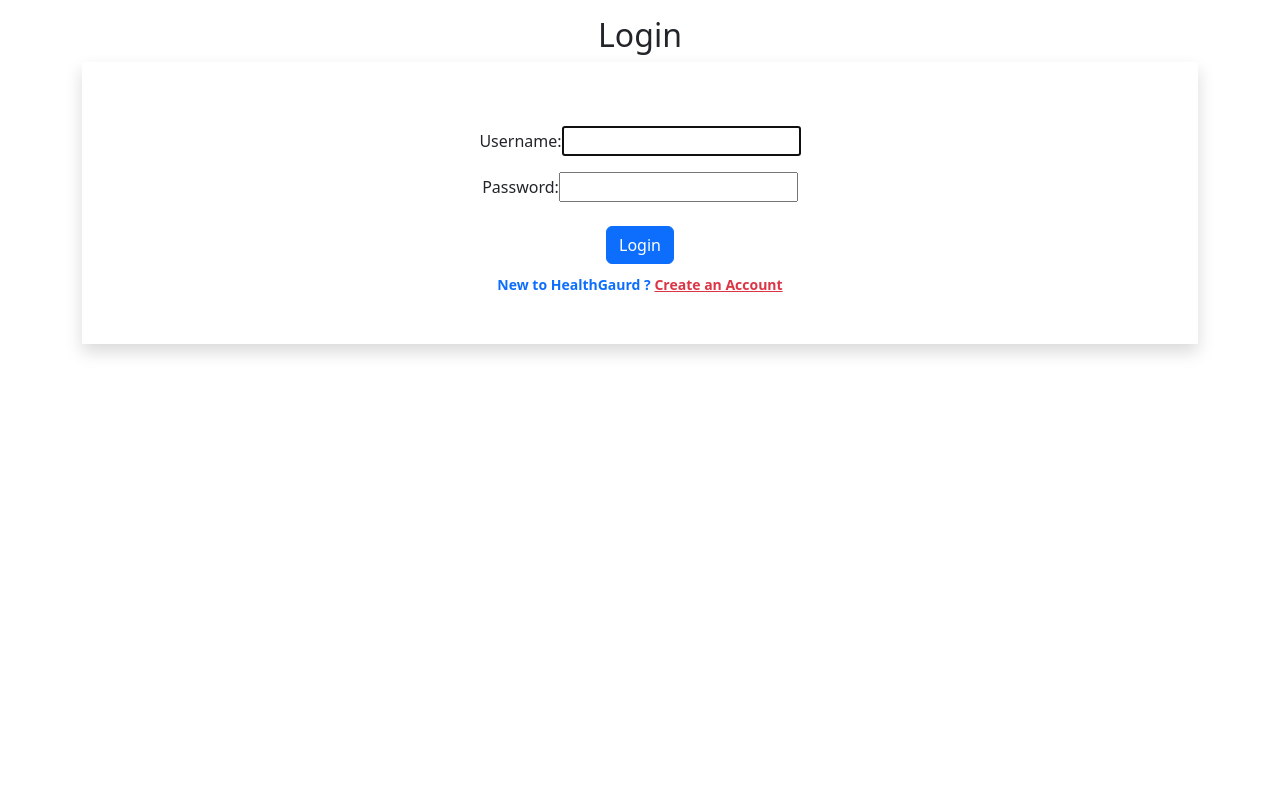
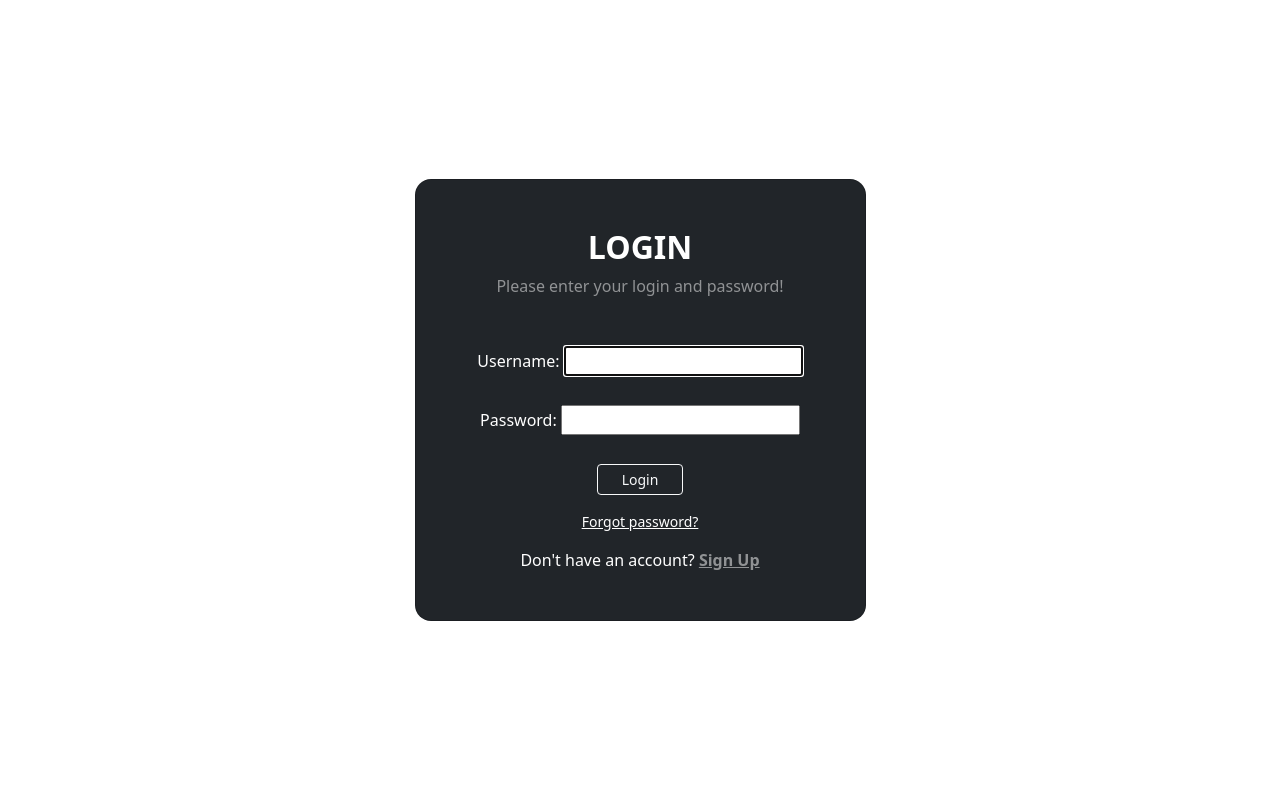
Before and after one commit to Praveenkaushik12/HealthGaurd, a Django app: page /login/ in a window 1280 px wide. Shown: the part 56-856 px from the top of the page. Before the commit the page ends 412 px from the top, so only its background shows below. Run offline with Django 5.2, Linux system fonts and the light colour scheme.

Commit message:
css applied

```diff
--- a/project/myapp/templates/myapp/login.html
+++ b/project/myapp/templates/myapp/login.html
@@ -1,38 +1,62 @@
 {% extends "myapp/base.html" %}
 
 {% block content %}
-<div class="container">
-  <div class="row my-3">
-    <div class="col-sm-12 text-center">
-      <h2>Login</h2>
+<section class="vh-100 gradient-custom">
+  <div class="container py-5 h-100">
+    <div class="row d-flex justify-content-center align-items-center h-100">
+      <div class="col-12 col-md-8 col-lg-6 col-xl-5">
+        <div class="card bg-dark text-white" style="border-radius: 1rem;">
+          <div class="card-body p-5 text-center">
+            <h2 class="fw-bold mb-2 text-uppercase">Login</h2>
             {% if invalid_creds %}
-        <p>Invalid username or password. Please try again.</p>
+            <p class="alert alert-danger mb-3">Invalid username or password. Please try again.</p>
             {% endif %}
-      <form method="post" class="shadow p-5" novalidate>
+            <p class="text-white-50 mb-5">Please enter your login and password!</p>
+            <form method="post" novalidate>
               {% csrf_token %}
-
-        {% for fm in form %}
-          <div class="form-group my-3">
-            {{fm.label_tag}}{{fm}}<small class="text-warning">{{fm.errors|striptags}}</small>
+              <div>
+                {% for error in form.username.errors %}
+                <div class="invalid-feedback">
+                  {{ error }}
                 </div>
                 {% endfor %}
-        <button type="submit" class="btn btn-primary my-2">Login</button>
-        {% comment %} <a href="{% url 'register' %}" class="text-decoration-none text-muted">Create Account</a> {% endcomment %}
-        <div class="text-center text-primary fw-bold"><small>New to HealthGaurd ? <a href="{% url 'register' %}"
-          class="text-danger">Create an Account</a> </small></div>
-
-
+                {% for fm in form %}
+                <div class="form-group mb-4">
+                  <label class="form-label">{{fm.label_tag}}</label>
+                  <div class="d-inline">
+                      {{fm}}
+                      <small class="text-warning">{{fm.errors|striptags}}</small>
+                  </div>
+                </div>
+                {% endfor %}
+              </div>
+              {% for error in form.password.errors %}
+              <div class="invalid-feedback">
+                {{ error }}
+              </div>
+              {% endfor %}
+              <button type="submit" class="btn btn-outline-light btn-sm px-4">
+                Login
+              </button>
               {% if form.non_field_errors %}
-
                 {% for error in form.non_field_errors %}
                   <p class="alert alert-danger my-3">{{error}}</p>
                 {% endfor %}
-
               {% endif %}
-
             </form>
+            <p class="small mt-3">
+              <a href="#!" class="text-white">Forgot password?</a>
+            </p>
+            <div>
+              <p class="mb-0">
+                Don't have an account?
+                <a href="{% url 'register' %}" class="text-white-50 fw-bold">Sign Up</a>
+              </p>
             </div>
           </div>
         </div>
-
+      </div>
+    </div>
+  </div>
+</section>
 {% endblock %}
--- a/project/project/settings.py
+++ b/project/project/settings.py
@@ -9,7 +9,7 @@
 For the full list of settings and their values, see
 https://docs.djangoproject.com/en/5.0/ref/settings/
 """
-
+import os
 from pathlib import Path
 
 # Build paths inside the project like this: BASE_DIR / 'subdir'.
@@ -81,6 +81,10 @@
     }
 }
 
+STATICFILES_DIRS = [
+    os.path.join(BASE_DIR, 'static'),
+    # Add more directories if needed
+]
 
 # Password validation
 # https://docs.djangoproject.com/en/5.0/ref/settings/#auth-password-validators
```
Also changed, not shown: project/myapp/templates/myapp/register.html (+21 -7 lines), project/db.sqlite3, project/myapp/static/myapp/images/doctor2.jpg (added), project/myapp/static/myapp/images/patient.jpg (added). Lines whose indentation alone changed are shown as unchanged.
